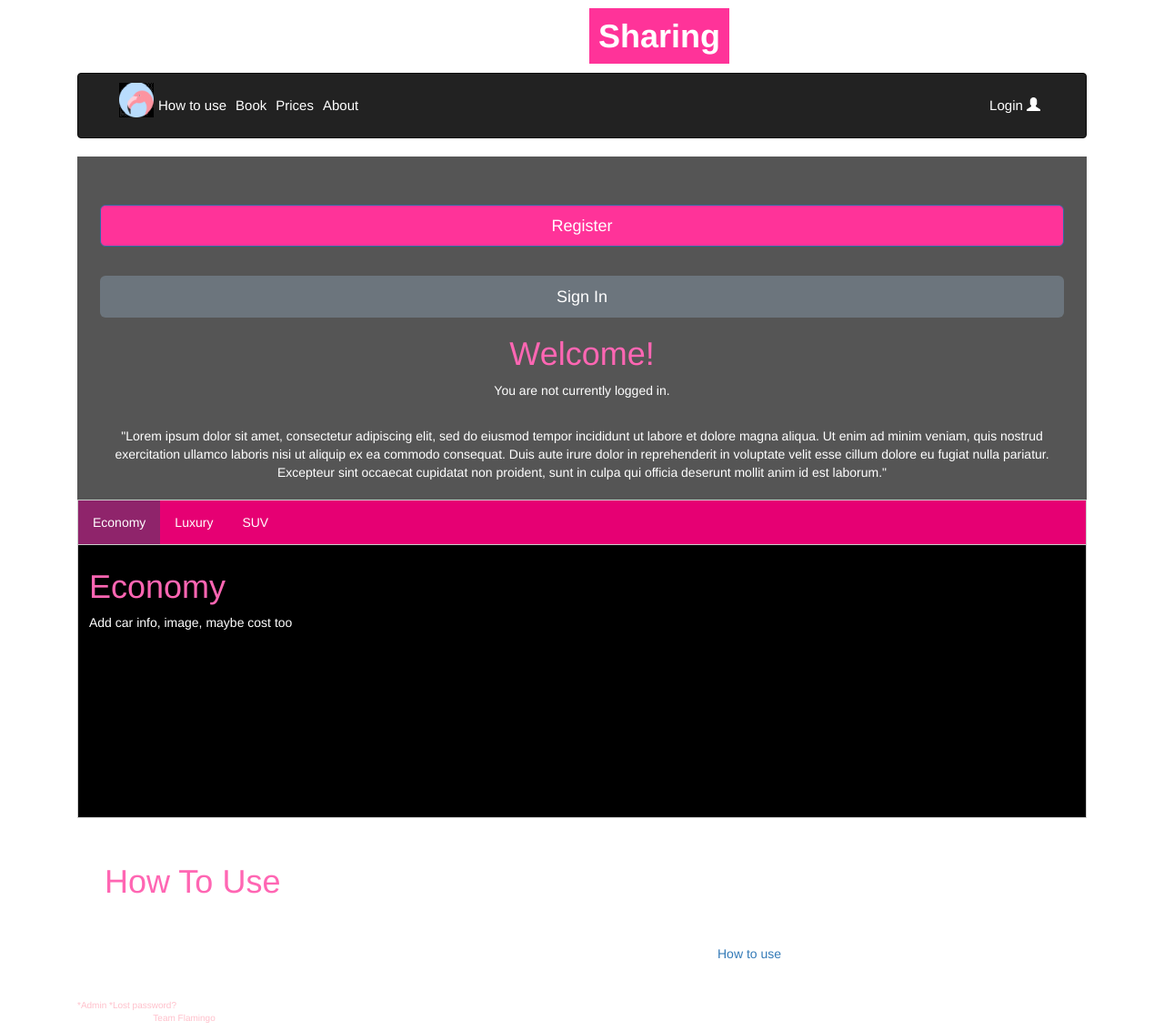
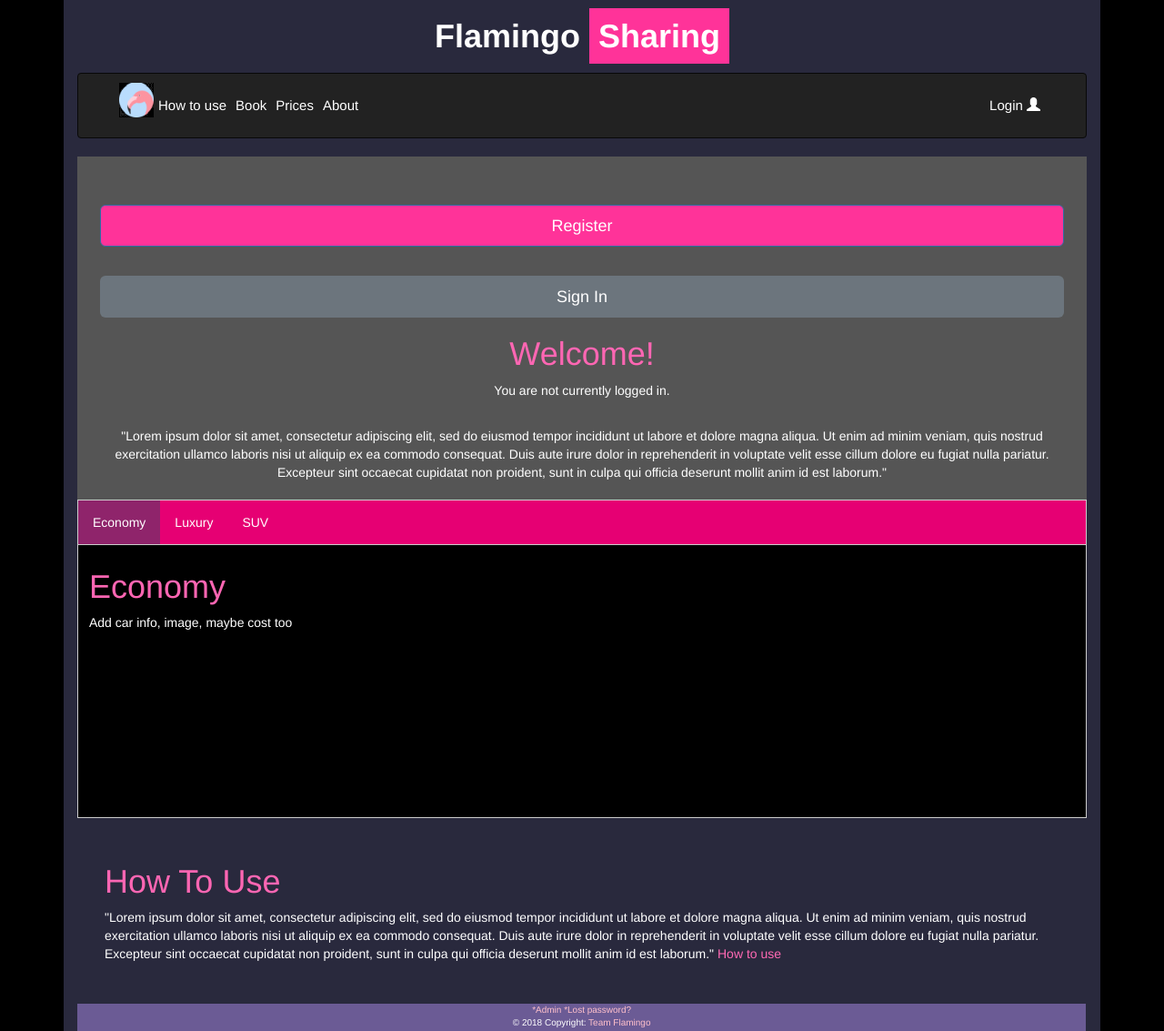
Before and after one commit to Gr4nts/FlamingoCarShare, a Django app: page / in a window 1280 px wide. Shown: the whole page at 91% size. Run offline with Django 3.2, Linux system fonts and the light colour scheme; some libraries are stand-ins or nearby versions.

Commit message:
merge update

```diff
--- a/flamingo/flamingo/static/css/style.css
+++ b/flamingo/flamingo/static/css/style.css
@@ -1,10 +1,6 @@
 /* general Section */
-
-<<<<<<< HEAD
 #id_car_id{ background-color: #1a1a1a; }
 
-=======
->>>>>>> develop
 a{ color: hotpink; }
 
 h1{ color: #ff66b3; }
@@ -12,7 +8,6 @@ h2{ color: white;}
 p{ color: white; }
 
 li{ font-size: 15px; }
-<<<<<<< HEAD
 
 input[type=text],
 input[type=password] {
@@ -21,12 +16,11 @@ input[type=password] {
     background-color: #1a1a1a;
 }
 
-=======
 table{
   width: 100%;
  color: white;
 }
->>>>>>> develop
+
 html, body{
     height:100%;
     min-height:100%;
@@ -35,14 +29,7 @@ html, body{
     background-color: black;
 }
 
-
-
-
-
 /* ID Section */
-<<<<<<< HEAD
-=======
-
 #body{
     padding-bottom: 35px;
 }
@@ -52,7 +39,6 @@ html, body{
 #id_password1{ background-color: #4d4d4d; }
 #id_password2{ background-color: #4d4d4d; }
 
->>>>>>> develop
 #footer{
     color: white;
     background-color: #6b5b95;
@@ -102,8 +88,6 @@ html, body{
 }
 
 /* Classes Section */
-<<<<<<< HEAD
-=======
 
 .container{
     background-color: #29293d;
@@ -111,8 +95,6 @@ html, body{
     position:relative;
 }
 
-
->>>>>>> develop
 .navbar {
   /*   border: 4px solid pink;*/
     align-items: center;
--- a/flamingo/templates/account.html
+++ b/flamingo/templates/account.html
@@ -14,7 +14,7 @@
                 {% for bookings in Bookings %}
                 Car: {{ bookings.car_id }}<br>
                 Start: {{ bookings.book_start_date }}<br>
-                End: {{ bookings.book_end_time }}<br><br>
+                End: {{ bookings.book_end_date }}<br><br>
                 {% endfor %}
                 </p>
             </div>
```
Also changed, not shown: flamingo/db.sqlite3.
